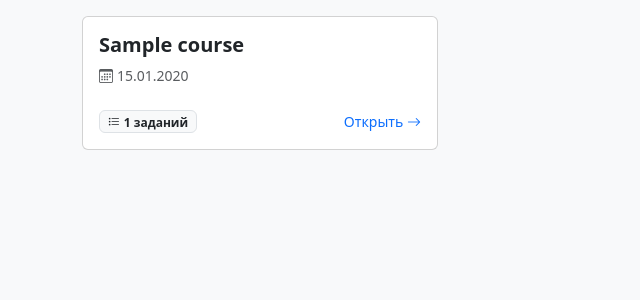
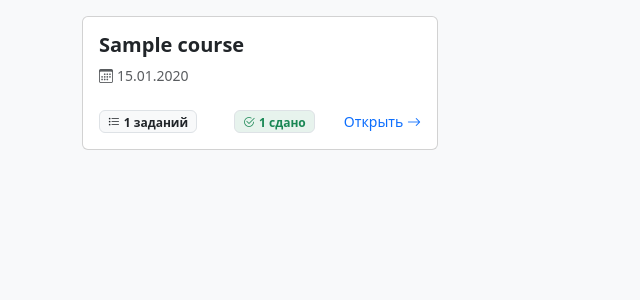
Before and after one commit to study-task-team/task_tracker, a FastAPI app: page /courses in a window 1280 px wide. Shown: the part 126-426 px from the top of the page, without its empty margins (0-640 px from the left). Run offline with FastAPI, Linux system fonts and the light colour scheme; the visitor is signed in with stand-in values (Sample User, id 1); tables that the repository leaves empty hold one stand-in row (values such as "Sample post").

Commit message:
feat: добавить счётчик выполненных заданий на карточки курсов (#24)

```diff
--- a/src/templates/courses.html
+++ b/src/templates/courses.html
@@ -35,6 +35,7 @@
                 </p>
                 <div class="mt-auto d-flex justify-content-between align-items-center">
                     <span class="badge bg-light text-dark border"><i class="bi bi-list-task me-1"></i>{{ course.tasks | length }} заданий</span>
+                    <span class="badge bg-success bg-opacity-10 text-success border ms-2"> <i class="bi bi-check2-circle me-1"></i>{{ course.tasks | selectattr("status", "equalto", "done") | list | length }} сдано </span>
                     <span class="text-primary fw-medium small">Открыть <i class="bi bi-arrow-right"></i></span>
                 </div>
             </div>
```
